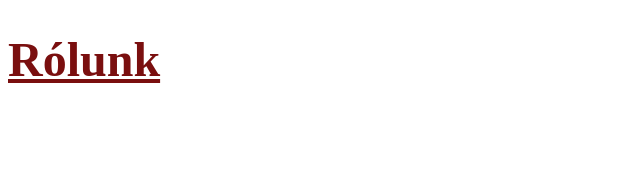
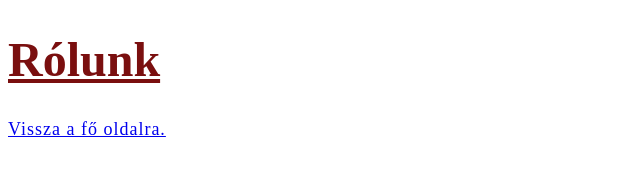
Before and after one commit to juhaszpeszter/portfolio-oldal, a plain HTML site: page portfolio2.0/about.html in a window 1280 px wide. Shown: the whole page, without its empty margins (0-640 px from the left). Drawn offline with Linux system fonts and the light colour scheme.

Commit message:
összelinkelése az oldalaknak

```diff
--- a/portfolio2.0/about.html
+++ b/portfolio2.0/about.html
@@ -8,5 +8,6 @@
 </head>
 <body>
     <h1>Rólunk</h1>
+    <p><a href="index2.html">Vissza a fő oldalra.</a></p>
 </body>
 </html>
```
Also changed, not shown: portfolio2.0/index2.html (+1 -0 lines).
